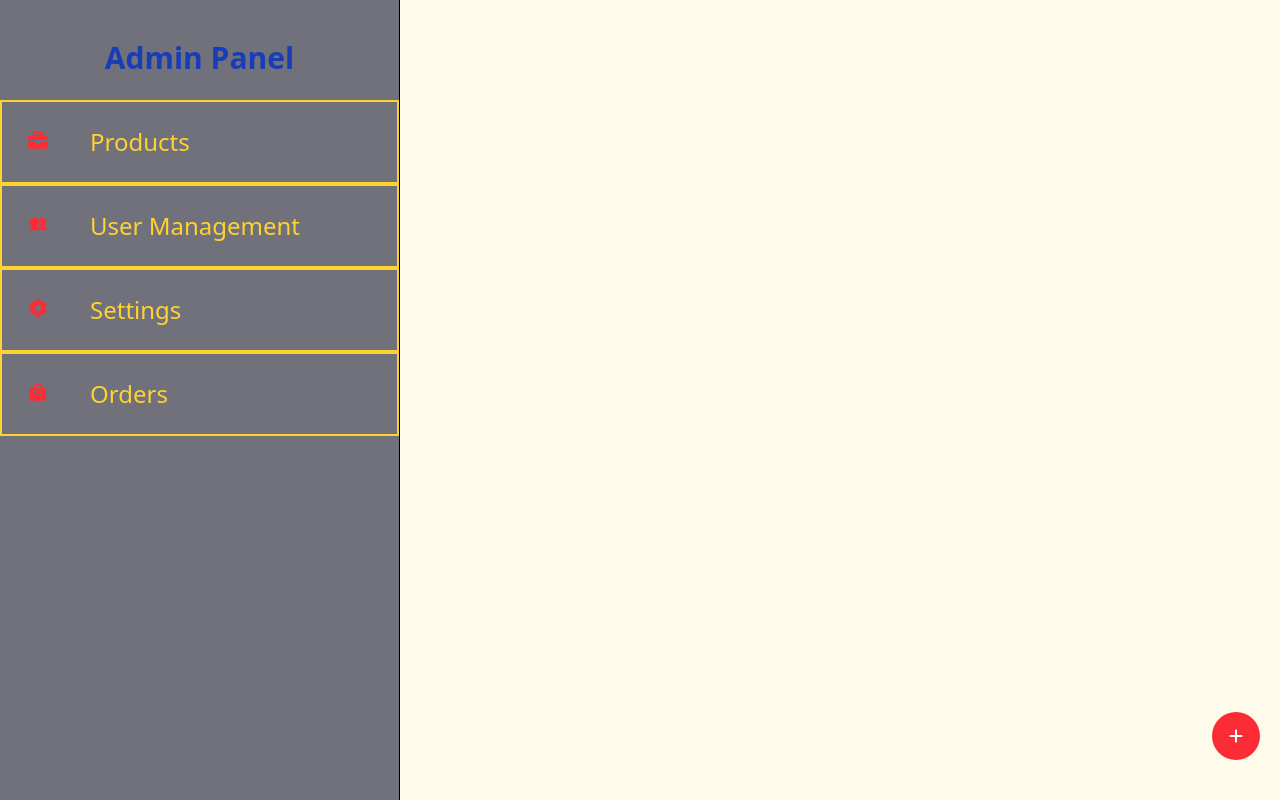
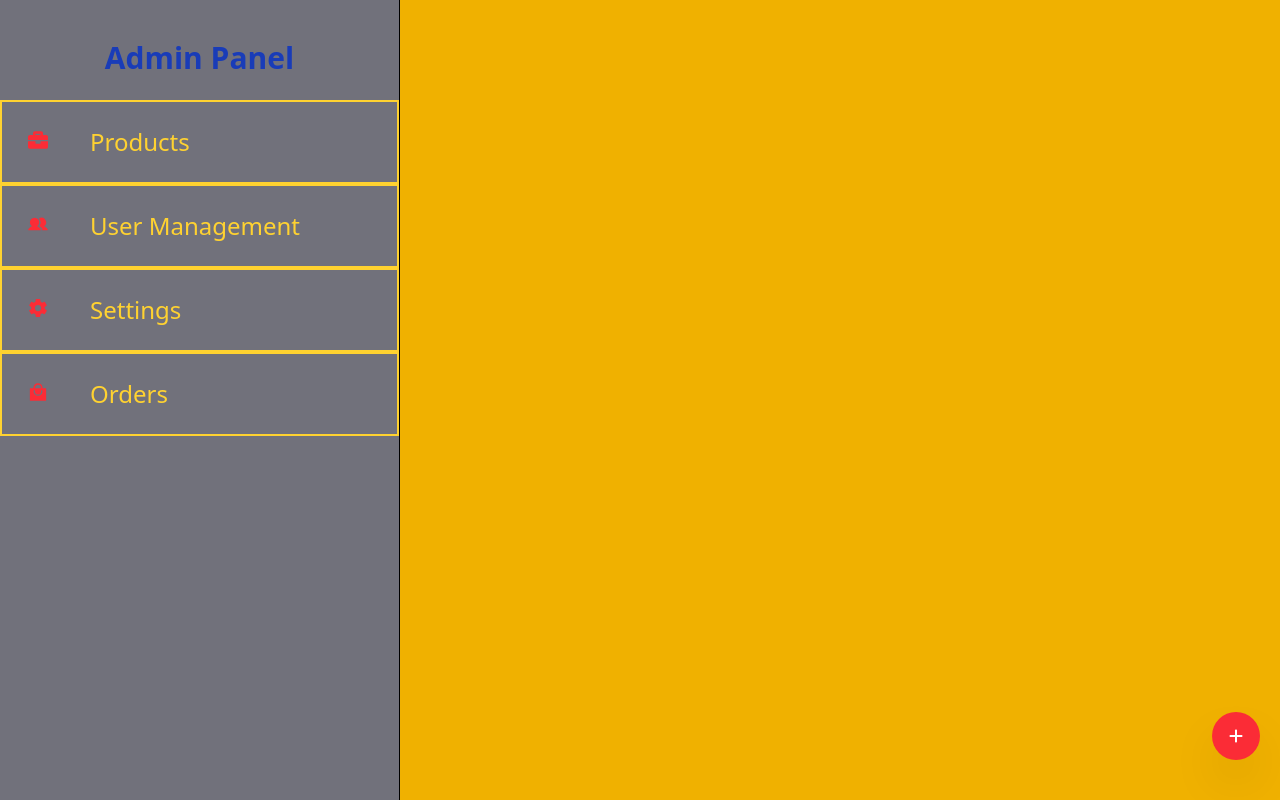
Before and after one commit to yrlwijesekara/e-commerce, a React (Vite) app in the folder frontend/: page /admin/products in a window 1280 px wide. Built offline with nearby package versions, Linux system fonts and the light colour scheme.

Commit message:
implement AddProduct component and update routing in AdminPage for product management🚀🚀👌👌

```diff
--- /dev/null
+++ b/frontend/src/pages/Admin/addproduct.jsx
@@ -0,0 +1,7 @@
+export default function AddProduct() {
+    return (
+        <div className="w-full h-full bg-yellow-100 flex justify-center items-center">
+            <h1 className="text-2xl font-bold">Add Product</h1>
+        </div>
+    );
+}
--- a/frontend/src/pages/Admin/productsAdmin.jsx
+++ b/frontend/src/pages/Admin/productsAdmin.jsx
@@ -1,9 +1,12 @@
 import { FaPlus } from "react-icons/fa6";
+import { Link } from "react-router-dom";
+import AddProduct from "./addproduct";
+
 export default function ProductsAdmin() {
     return (
-        <div className="w-full h-full bg-amber-50 flex  items-center">
-            <button className="p-4 bg-red-500 text-white rounded-full hover:bg-red-600 mb-5 fixed bottom-5 right-5">
-                <FaPlus /> </button>
+        <div className="w-full h-full bg-yellow-500 flex  items-center">
+            <Link to="/admin/Add-Product" className="p-4 bg-red-500 text-white rounded-full hover:bg-red-600 mb-5 fixed bottom-5 right-5 shadow-2xl">
+                <FaPlus /> </Link>
 
         </div>
     );
--- a/frontend/src/pages/adminPage.jsx
+++ b/frontend/src/pages/adminPage.jsx
@@ -5,6 +5,7 @@ import { PiUsersFill } from "react-icons/pi";
 import { FaBriefcase } from "react-icons/fa";
 import { IoBagHandleSharp } from "react-icons/io5";
 import ProductsAdmin from "./Admin/productsAdmin";
+import AddProduct from "./Admin/addproduct";
 
 export default function AdminPage() {
   return (
@@ -45,7 +46,7 @@ export default function AdminPage() {
           Orders
         </Link>
       </div>
-      <div className="w-[calc(100%-400px)] h-full flex flex-col justify-start items-center pt-10">
+      <div className="w-[calc(100%-400px)] h-full flex flex-col justify-start items-center">
         <Routes>
           <Route path="/" element={<h1>Admin Panel</h1>} />
           <Route path="products" element={<ProductsAdmin />} />
@@ -53,6 +54,7 @@ export default function AdminPage() {
 
           <Route path="settings" element={<h1>Settings</h1>} />
           <Route path="orders" element={<h3>Order Management</h3>} />
+          <Route path="add-product" element={<AddProduct />} />
         </Routes>
       </div>
     </div>
```
